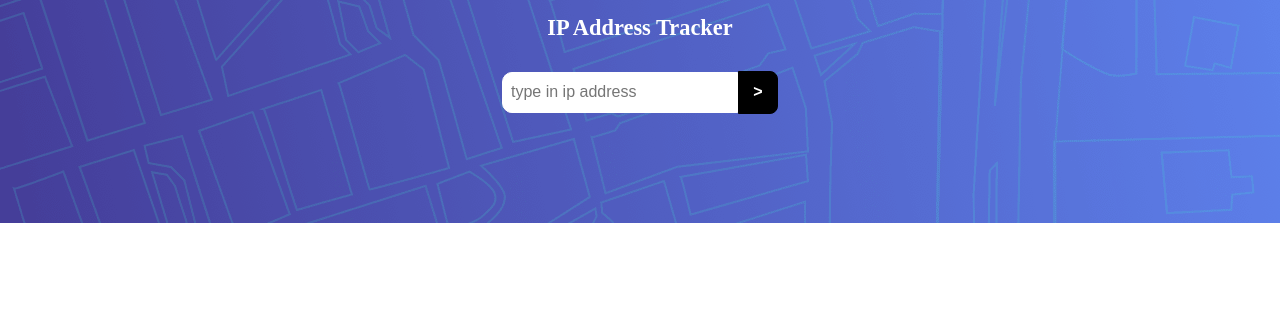
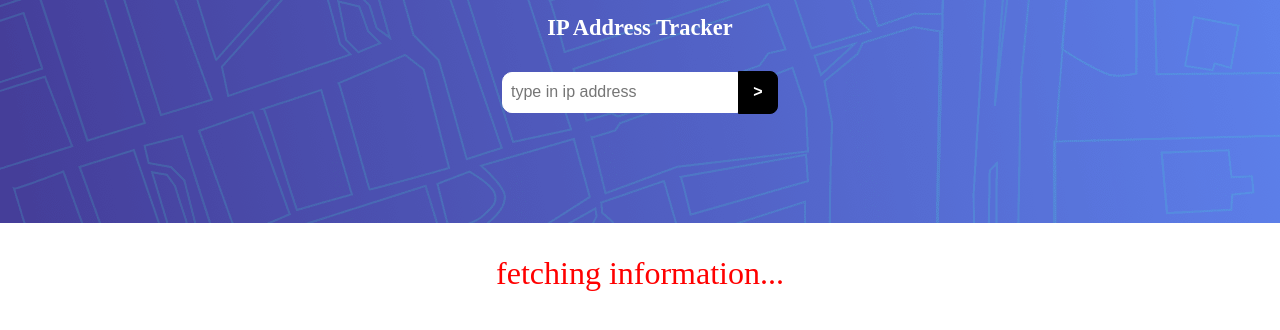
Before and after one commit to EmmanuelTheCoder/ip-address-tracker, a React (Create React App) app: page / in a window 1280 px wide. Shown: the top 330 px of the page. Built offline with nearby package versions, Linux system fonts and the light colour scheme.

Commit message:
worked on display message

```diff
--- a/src/App.css
+++ b/src/App.css
@@ -82,3 +82,17 @@ button{
   text-align: center;
 
 }
+.showcase{
+  color: red;
+  font-size: 2rem;
+  text-align: center;
+  animation: move 0.5s infinite;
+}
+@keyframes move{
+  0%{
+    opacity: 0;
+  }
+  100%{
+    opacity: 1;
+  }
+}
--- a/src/App.js
+++ b/src/App.js
@@ -14,7 +14,7 @@ export default function App() {
   const [addressInfo, setAddressInfo] = useState({
 
     country: "",
-    city: " ",
+    city: "",
     region: "",
     timezone: "",
     isp: "",
@@ -23,7 +23,7 @@ export default function App() {
     isLoading: false,
     errorMessage: ""
   })
-  const [loadingStatus, setLoadingStatus] = useState('')
+  const [loadingStatus, setLoadingStatus] = useState('fetching information...')
 
 
   // useEffect(()=>{
@@ -31,12 +31,19 @@ export default function App() {
   // }, [handleSearch]);
 
   const callApi = async () =>{
-    //setAddressInfo({...addressInfo, isLoading: true});
-    //addressInfo.isloading ? setLoadingStatus("Loading information") : setLoadingStatus("");
+   setLoadingStatus("fetching information...");
 
     const response = await fetch(`https://geo.ipify.org/api/v1?apiKey=${apiDetails.key}&ipAddress=${inputValue}`);
     const data = await response.json();
+
     console.log(data)
+
+    // if(!data.as){
+    //   setLoadingStatus("Loading information from api")
+    // }else{
+    //   setLoadingStatus("");
+    // }
+
     if(data.as){
       const {city, country, region, timezone} = data.location;
       const {name} = data.as;
@@ -47,24 +54,19 @@ export default function App() {
           setAddressInfo(()=>{
             return {...addressInfo, city: city, country: country, region: region, timezone: timezone, isp: name, ip: ip, dataLoad: checkTruthy, isLoading: false}
           })
+        setLoadingStatus("")
 
     }else{
       const {message} = data
       setAddressInfo(()=>{
         return {errorMessage: message}
       })
+
     }
 
-    // const validity = <p>You have inputed an incorrect IP address. Try again with a correct one!</p>
-
-    // if(!data.as){
-    //   setAddressInfo({
-    //     ...addressInfo, errorMessage: "you have inputed a wrong ip address, check and try again"
-    //   })
-    // }
-    //console.log(city);
 
   }
+
 
 
 
@@ -96,8 +98,7 @@ export default function App() {
             <div className="location">
             <p>location:</p>
             <p>
-              {addressInfo.city + addressInfo.region + "" + "," + addressInfo.country}
-
+              {addressInfo.city} {addressInfo.region}, {addressInfo.country}
             </p>
             </div>
             <div className="timezone">
@@ -113,12 +114,12 @@ export default function App() {
             </p>
             </div>
           </>
-        ) : (<p>{addressInfo.errorMessage}</p>)}
+        ) : (<p style={{marginTop: '7rem', color: 'black'}}>You have inputed a wrong IP address</p>)}
 
       </div>
-        {/* <p>
+        <p className="showcase">
           {loadingStatus}
-        </p> */}
+        </p>
         {/* <p>{addressInfo.errorMessage}</p> */}
     </div>
   )
```
Also changed, not shown: 1 other file (tests, documents, lock files or other folders).
